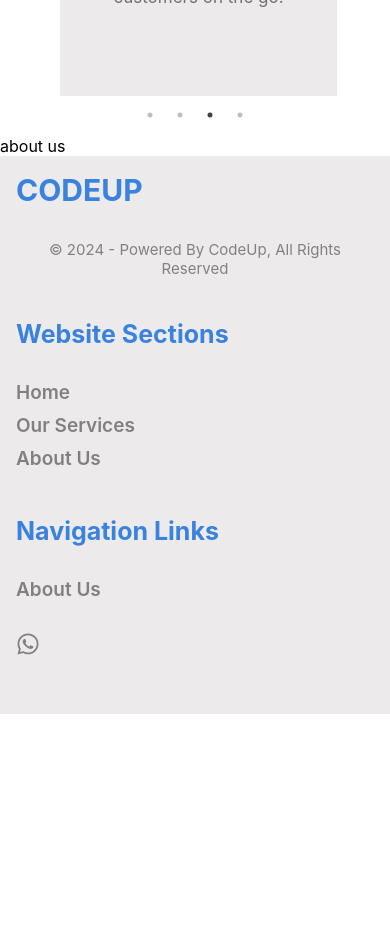
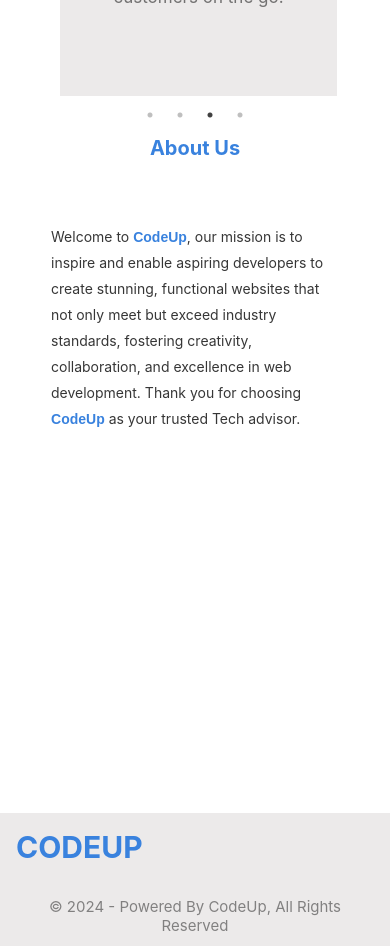
Before and after one commit to RayanAlHassan/codeUp_client, a React (Create React App) app in the folder client/: page / in a window 390 px wide. Shown: the part 1680-2626 px from the top of the page. Before the commit the page ends 2394 px from the top, so only its background shows below. Built offline with nearby package versions, Linux system fonts and the light colour scheme; a web font is replaced by a local one.

Commit message:
about us

```diff
--- a/client/src/Component/AboutUs/AbouUs.js
+++ /dev/null
@@ -1,11 +0,0 @@
-import React from 'react'
-
-function AbouUs() {
-  return (
-    <section id='aboutus'>
-      about us
-    </section>
-  )
-}
-
-export default AbouUs
--- /dev/null
+++ b/client/src/Component/AboutUs/AboutUs.js
@@ -0,0 +1,30 @@
+import React from "react";
+import pd from "../../assets/images/aboutus.jpeg"
+import style from "./AboutUs.module.css"; // Import the CSS module
+// import trust from "../../assets/images/"
+function AboutUs() {
+  return (
+    <section id="aboutus" className={style.all}>
+
+    <h1 className={style.header}>About Us</h1> {/* Apply the 'header' class */}
+
+    <div className={style.container}>
+
+      <div className={style.left}>
+        <img className={style.imgg} src={pd} width="100%" height="100%" />
+
+        </div> {/* Apply the 'left' class */}
+      <div className={style.right}>
+        {/* <div className={style.div}> */}
+          <p className={style.action}> {/* Apply the 'action' class */}
+            Welcome to <span className={style.span}>CodeUp</span>, our mission is to inspire and enable aspiring developers to create stunning, functional websites that not only meet but exceed industry standards, fostering creativity, collaboration, and excellence in web development. Thank you for choosing <span  className={style.span}>CodeUp</span> as your
+            trusted Tech advisor.
+          </p>
+        </div>
+      {/* </div> */}
+    </div>
+    </section>
+  );
+}
+
+export default AboutUs;
--- /dev/null
+++ b/client/src/Component/AboutUs/AboutUs.module.css
@@ -0,0 +1,185 @@
+.container {
+  display: flex;
+  margin: auto;
+  height: 66vh;
+  width: 95%;
+  justify-content: center;
+  margin-bottom: 4rem;
+}
+
+.left {
+  width: 50%;
+  display: flex;
+  justify-content: center;
+  align-items: center;
+}
+
+.right {
+  width: 50%;
+  display: flex;
+  align-content: center;
+  justify-content: center;
+  align-items: center;
+  background-color: rgb(243, 243, 243);
+}
+
+.action {
+  font-size: 20px;
+  width: 50vw;
+  padding: 3rem;
+  justify-content: center;
+  align-items: center;
+  line-height: 32px;
+  color: var(--grays-color);
+}
+
+.header {
+  color: var(--main-blue);
+  font-size: 3rem;
+  text-align: center;
+  margin-bottom: 2rem;
+}
+
+.div {
+  width: 58%;
+  height: 51%;
+  display: flex;
+  flex-direction: column;
+  align-items: center;
+  justify-content: center;
+  align-content: center;
+}
+.imgg {
+  width: 100%;
+  height: 100%;
+  background-size: cover;
+  object-fit: 100%;
+  background-position: center center;
+  border-radius: 376% 20% 19% 111%;
+}
+
+.span {
+  font-family: var(--title-font-family);
+  color: var(--main-blue);
+  font-weight: 800;
+}
+@media (max-width: 1200px) {
+  .container {
+    position: relative;
+  }
+  .left {
+    width: 100%;
+    height: 100%;
+  }
+  .right {
+    position: absolute;
+    width: 50%;
+    color: white;
+    padding: 2rem;
+    margin: auto;
+    backdrop-filter: blur(10px);
+    border-radius: 30px 0;
+    top: 7%;
+    background-color: #ffffff75;
+    height: 81%;
+  }
+  .action {
+    width: 100%;
+    height: 100%;
+    padding: 1rem;
+    font-size: 15px;
+    line-height: 26px;
+    color: #000000c9;
+  }
+}
+
+@media (max-width: 1025px) {
+  .header {
+    height: 100%;
+    display: flex;
+    flex-direction: column;
+    align-items: center;
+    justify-content: flex-end;
+    row-gap: 2rem;
+  }
+  .action {
+    width: 100%;
+    height: 100%;
+    padding: 0rem;
+    font-size: 13px;
+    line-height: 26px;
+    color: #000000c9;
+  }
+  .right {
+    position: absolute;
+    width: 50%;
+    color: white;
+    padding: 2rem;
+    margin: auto;
+    -webkit-backdrop-filter: blur(10px);
+    backdrop-filter: blur(10px);
+    border-radius: 30px 0;
+    top: 7%;
+    background-color: #ffffff75;
+    height: 87%;
+  }
+}
+
+@media (max-width: 920px) {
+  .right {
+    width: 75%;
+  }
+  .action {
+    padding: 6rem;
+    font-size: 20px;
+  }
+  .header {
+    font-size: 20px;
+  }
+}
+@media (max-width: 700px) {
+  .right {
+    width: 75%;
+  }
+  .action {
+    font-size: 14px;
+  }
+}
+@media (max-width: 600px) {
+  .right {
+    width: 95%;
+  }
+  .action {
+    font-size: 14px;
+  }
+  .header {
+  }
+}
+@media (max-width: 600px) {
+  .right {
+    width: 95%;
+  }
+  .action {
+    font-size: 14px;
+    padding: 0;
+  }
+}
+
+@media (max-width: 485px) {
+  .action {
+    padding: 0rem;
+  }
+}
+@media (max-width: 395px) {
+  .left {
+    display: none;
+  }
+  .right {
+    height: auto; /* Adjust height */
+    top: 0; /* Adjust top position */
+  }
+  .action {
+    font-size: 14px; /* Decrease font size */
+    padding: 0; /* Remove padding */
+  }
+}
--- a/client/src/Pages/Home.js
+++ b/client/src/Pages/Home.js
@@ -1,14 +1,14 @@
 import React from 'react'
 import HeroSection from '../Component/HeroSection/HeroSection'
 import OurServices from '../Component/OurServices/OurServices'
-import AbouUs from '../Component/AboutUs/AbouUs'
+import AboutUs from '../Component/AboutUs/AboutUs'
 
 function Home() {
   return (
     <div>
       <HeroSection/>
       <OurServices/>
-      <AbouUs/>
+      <AboutUs/>
     </div>
   )
 }
```
Also changed, not shown: client/src/Component/AboutUs/AbouUs.module.css (deleted), client/src/assets/images/aboutus.jpeg (added).
